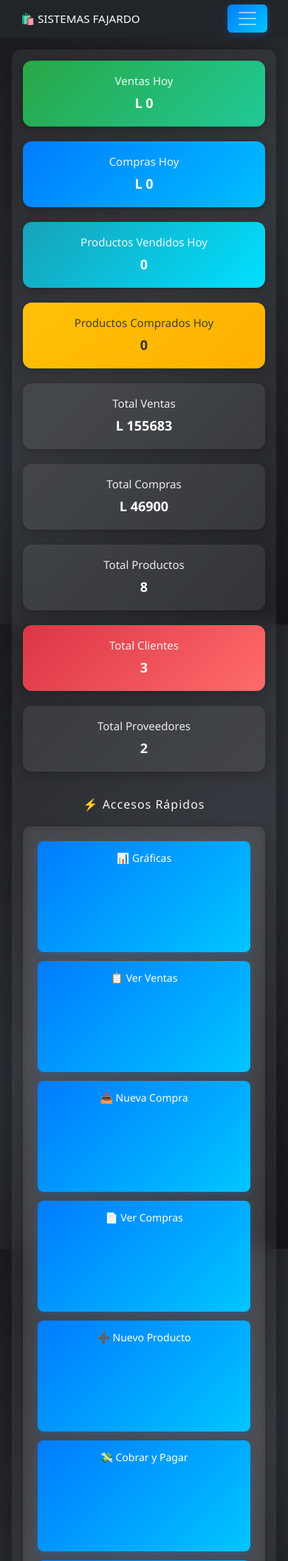
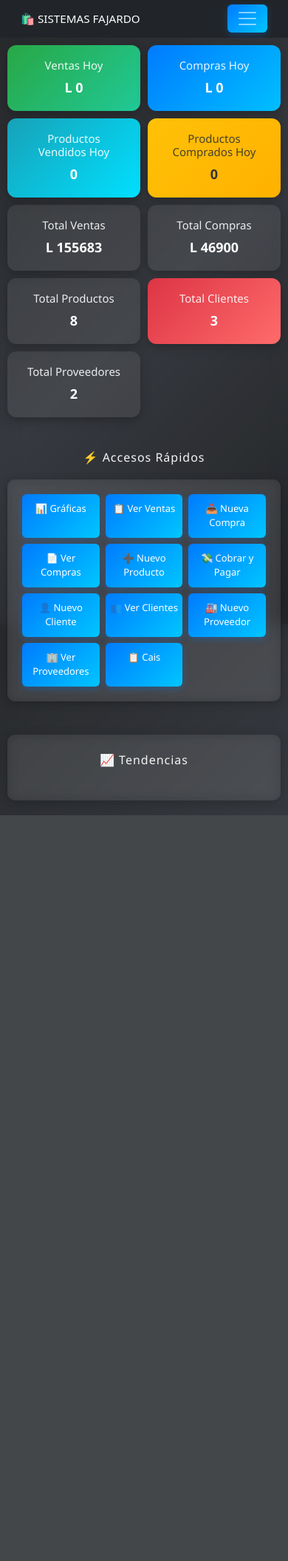
Before and after one commit to wiliancabel-creator/sistema_facturacion, a Django app: page / in a window 390 px wide. Shown: the top 2110 px of the page at 74% size. After the commit the page ends 1102 px from the top, so only its background shows below. Run offline with Django 5.2, Linux system fonts and the light colour scheme; a user stored in the database is signed in; data comes from the database, SQL or seed files in the repository; both versions use the stored data as it was after the commit.

Commit message:
css nuevo para moviles

```diff
--- a/core/templates/base.html
+++ b/core/templates/base.html
@@ -3,6 +3,7 @@
 <head>
   {% load static %}
   <meta charset="UTF-8">
+  <meta name="viewport" content="width=device-width, initial-scale=1.0">
   <title>{% block title %}Mi Tienda{% endblock %}</title>
 
   <!-- Bootstrap primero -->
@@ -66,11 +67,11 @@
     </div>
   </nav>
 
-  <!-- Contenido dinámico -->
-<div class="container-fluid px-3 py-3">
-  {% block content %}
-  {% endblock %}
-</div>
+  <!-- Contenido dinámico SIN padding en móvil -->
+  <div class="container-fluid px-0">
+    {% block content %}
+    {% endblock %}
+  </div>
 
 
   <!-- Script de cambio de tema -->
--- a/static/css/estilo_base.css
+++ b/static/css/estilo_base.css
@@ -520,3 +520,104 @@ body.light-mode .dashboard-card.card-simple p {
     margin-top: 10px;
   }
 }
+
+/* === Ajuste responsive específico para móviles === */
+@media (max-width: 768px) {
+  /* Dashboard: tarjetas principales */
+  .row {
+    display: flex;
+    flex-wrap: wrap;
+    justify-content: center;
+  }
+
+  .row > .col-md-3 {
+    flex: 0 0 32%;   /* 3 tarjetas por fila */
+    max-width: 32%;
+    margin: 4px;
+  }
+
+  /* Accesos rápidos */
+  .btn-group.mb-3 {
+    display: grid;
+    grid-template-columns: repeat(auto-fit, minmax(100px, 1fr));
+    gap: 8px;
+    justify-content: center;
+  }
+
+  .btn-group.mb-3 .btn {
+    font-size: 14px;
+    padding: 8px;
+  }
+
+  /* Texto más ajustado */
+  h4 {
+    font-size: 16px;
+    text-align: center;
+  }
+}
+
+/* === Adaptación completa a pantallas móviles (modo app) === */
+
+/* El body ocupará siempre todo el alto de la pantalla */
+html, body {
+  height: 100%;
+  min-height: 100vh;
+  margin: 0;
+  padding: 0;
+  display: flex;
+  flex-direction: column;
+}
+
+/* El contenedor principal se ajusta dinámicamente */
+.contenedor.dashboard-container {
+  flex: 1;
+  display: flex;
+  flex-direction: column;
+  justify-content: flex-start;
+  min-height: calc(100vh - 60px); /* Resta el navbar */
+  padding-bottom: 30px;
+}
+
+/* En móviles, ajusta el contenido para ocupar toda la vista */
+@media (max-width: 768px) {
+  body {
+    background-attachment: scroll; /* evita saltos visuales en móviles */
+  }
+
+  .contenedor.dashboard-container {
+    min-height: calc(100vh - 50px);
+    padding: 10px;
+    margin: 0;
+    border-radius: 0;
+  }
+
+  /* Elimina márgenes innecesarios en los paneles */
+  .dashboard-cards,
+  .quick-access,
+  .tendencias {
+    margin-bottom: 10px;
+  }
+
+  /* Hace que las tarjetas y botones se distribuyan mejor */
+  .dashboard-cards {
+    grid-template-columns: repeat(2, 1fr);
+    gap: 10px;
+  }
+
+  .quick-access {
+    grid-template-columns: repeat(3, 1fr);
+    gap: 8px;
+    display: grid;
+  }
+
+  .quick-access .btn {
+    font-size: 13px;
+    padding: 10px 6px;
+    border-radius: 6px;
+  }
+
+  /* Centra todo visualmente como app */
+  .dashboard-container {
+    justify-content: space-between;
+  }
+}
```
Also changed, not shown: db.sqlite3.
